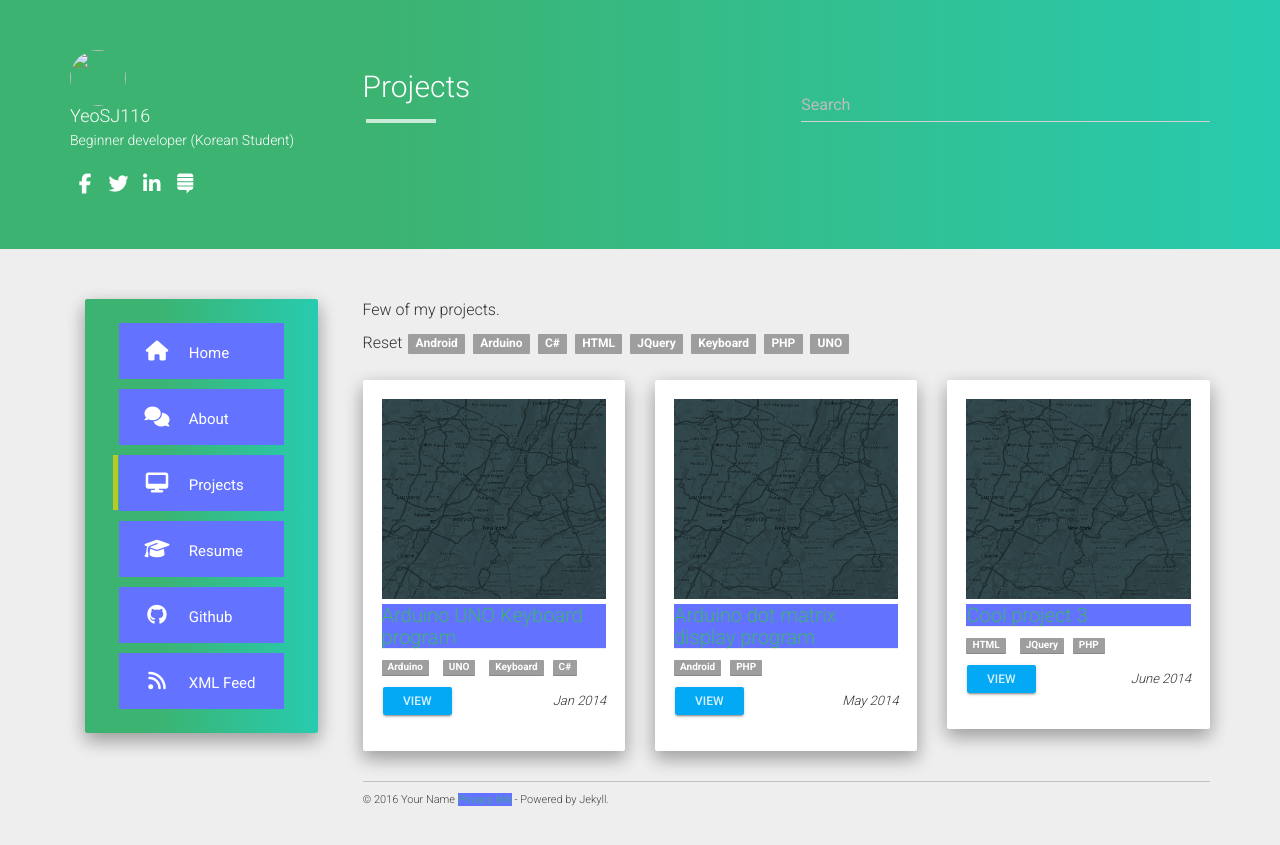
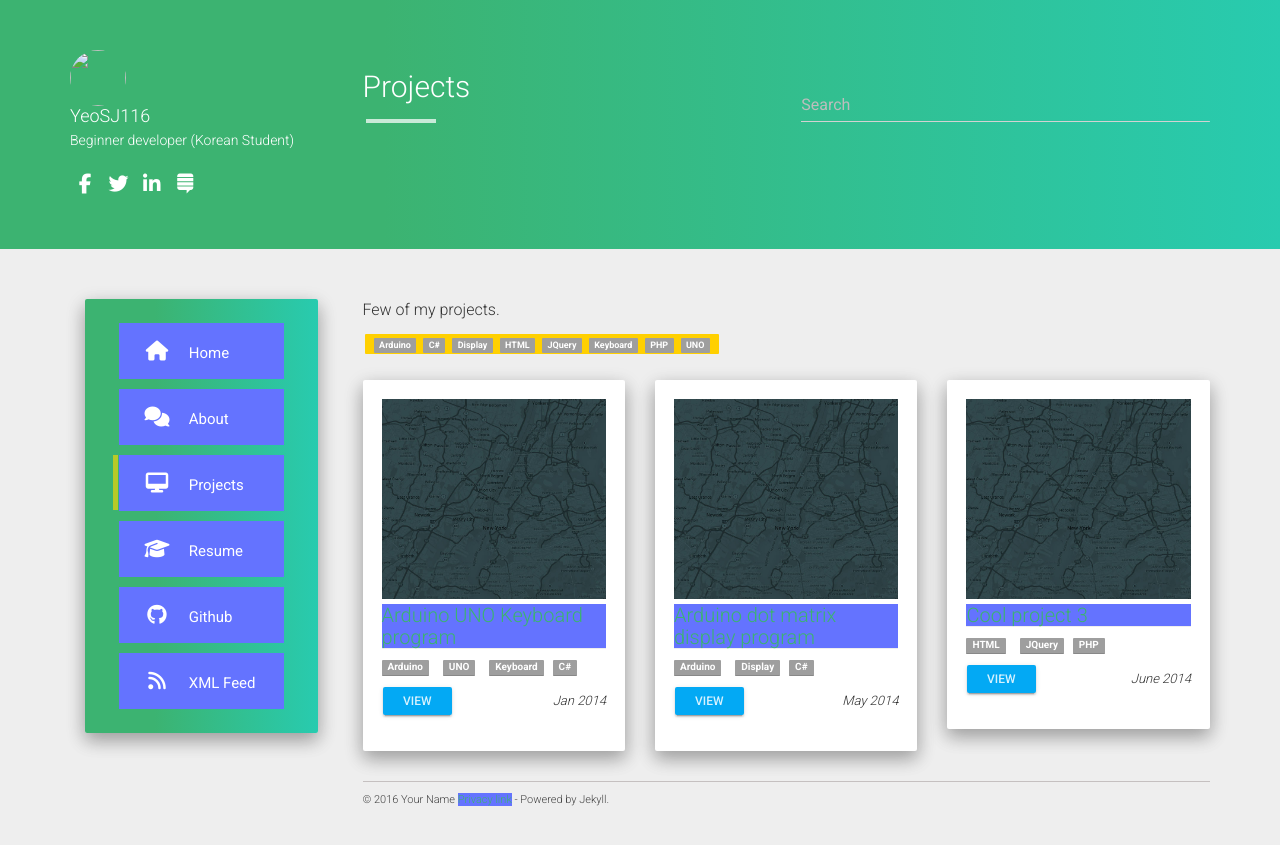
Before and after one commit to YeoSJ116/YeoSJ116.github.io, a Jekyll site: the page built from projects.md, in a window 1280 px wide. Shown: the top 845 px of the page. Built offline with Jekyll 4.4.1, drawn with Linux system fonts in a browser that asks for light colours; nearby versions of some CDN libraries.

Commit message:
projects tag color change

```diff
--- a/_data/projects.json
+++ b/_data/projects.json
@@ -11,7 +11,7 @@
 		"image": "placeholder.jpg",
 		"url": "#",
 		"date": "May 2014",
-		"tags": ["Android","PHP"]
+		"tags": ["Arduino","Display","C#"]
 	},
 	{
 		"name": "Cool project 3",
--- a/_includes/project_tags.html
+++ b/_includes/project_tags.html
@@ -1,6 +1,6 @@
 {% if site.enableTags ==  true %}
 	<div id="tag-filter" class="col-md-12 col-xs-12 tag-group">
-		<span background-color="red">Reset</span>
+		<span class="label tag-filter tag-cloud all" style="color:white; background-color:#ffD000"Reset</span>
         {% assign tagarray = site.tagarray %}
         {% for project in site.data.projects %}
             {% for tag in project.tags %}
```
